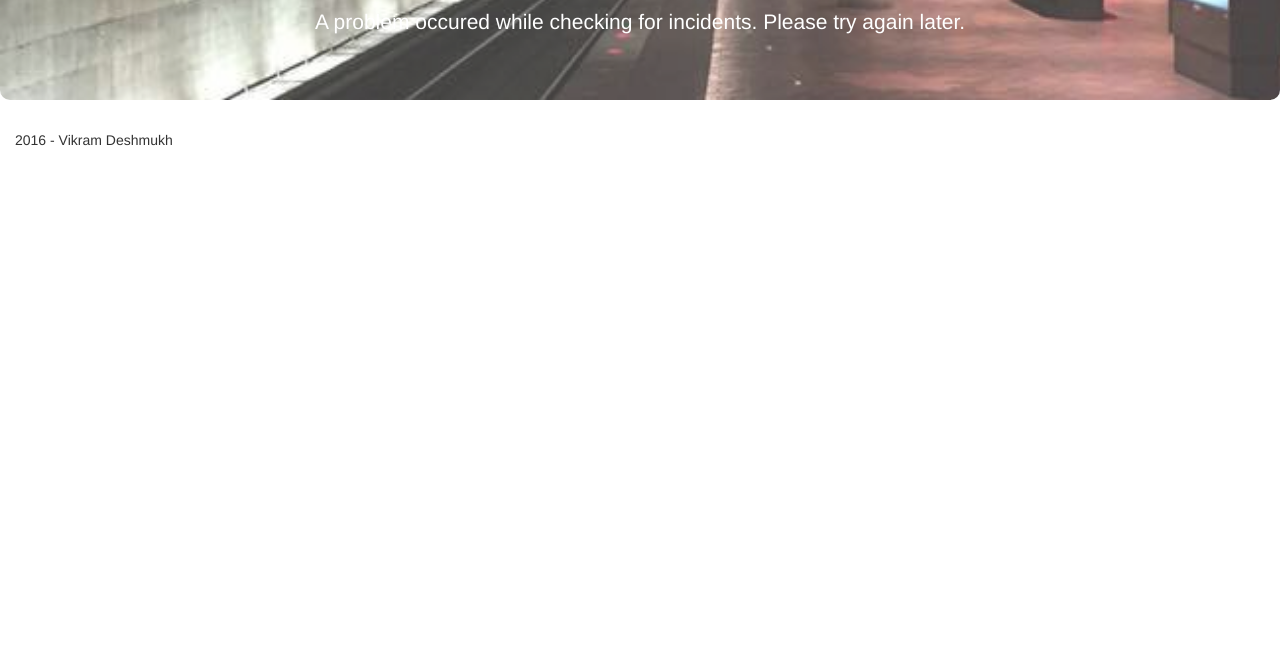
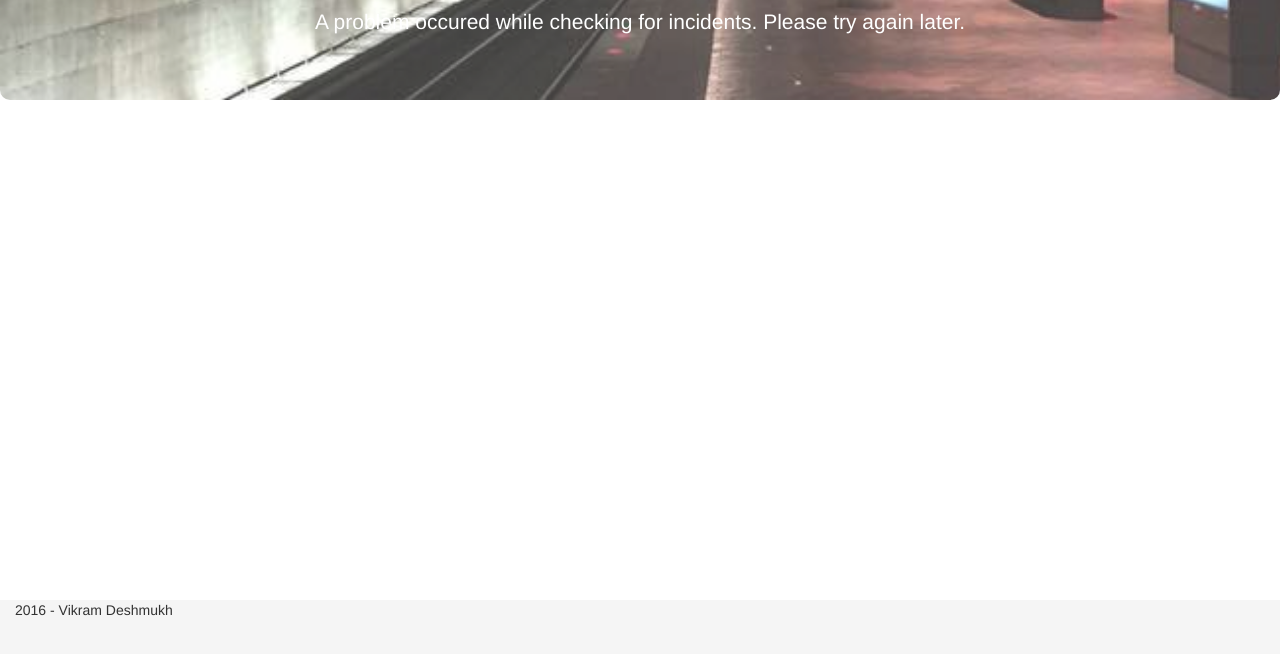
Before and after one commit to vikramdesh1/IsMetroOnSchedule, a plain HTML site: page index.html in a window 1280 px wide. Shown: the part 140-794 px from the top of the page. Drawn offline with nearby package versions, Linux system fonts and the light colour scheme; no server answers.

Commit message:
Update style.css

```diff
--- a/style.css
+++ b/style.css
@@ -20,3 +20,18 @@
   background-repeat: no-repeat;
   background-size: cover;
 }
+
+html {
+  position: relative;
+  min-height: 100%;
+}
+body {
+  margin-bottom: 60px;
+}
+.footer {
+  position: absolute;
+  bottom: 0;
+  width: 100%;
+  height: 60px;
+  background-color: #f5f5f5;
+}
```
